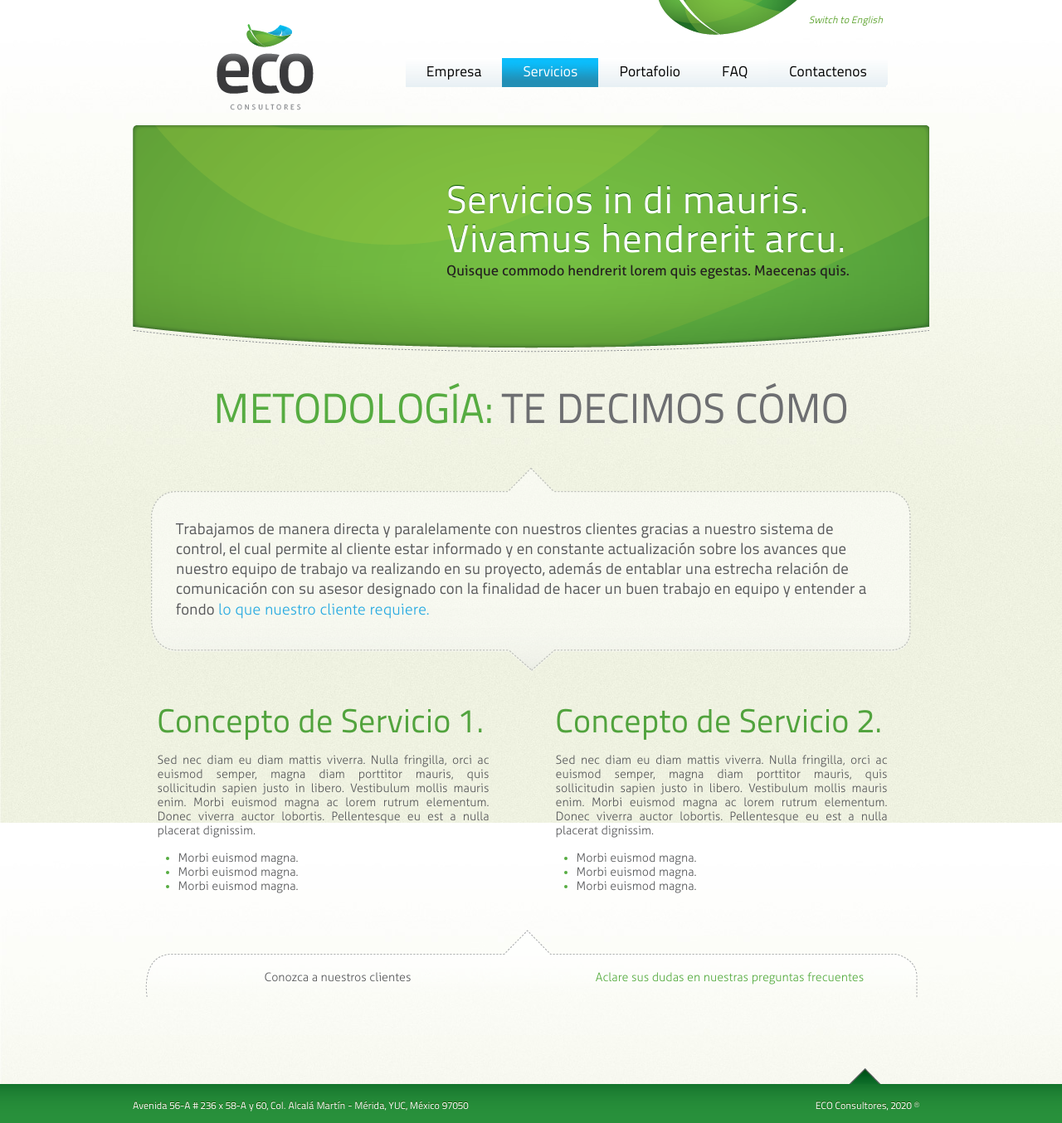
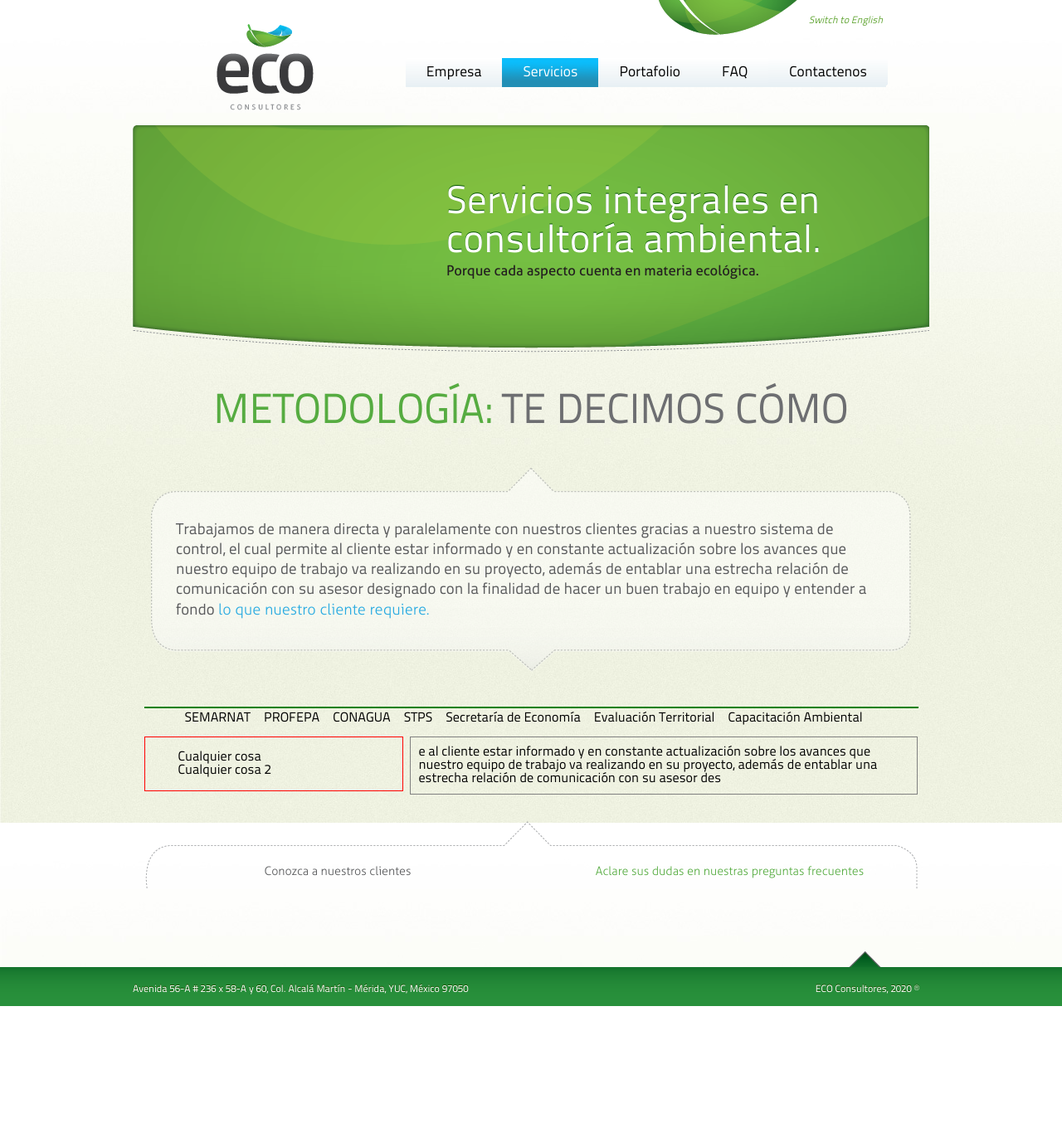
Before and after one commit to julsdelatierra/ecoproject, a Django app: template templates/servicios.html in a window 1280 px wide. Shown: the whole page at 83% size. After the commit the page ends 1213 px from the top, so only its background shows below. Run offline with Django 3.2, Linux system fonts and the light colour scheme; the template is opened without the code that fills it: most values are stand-ins (such as "Sample title", 1, 10 or a date in 2020).

Commit message:
maqueta para modulos dinamicos seccion servicios

```diff
--- a/media/css/estilo.css
+++ b/media/css/estilo.css
@@ -159,9 +159,9 @@ html, body {
 
 /*//////////////////////////////[ EMPRESA ]//////////////////////////////////////*/
 #head_big #title_company{width:572px; color:#FFF; font-size:35pt; float:left; margin:77px 0 0 58px ; text-align:left; text-shadow:0 -0.03em #045500;}
-#head_big #subtitle_company{width:572px; color:#231F20; font-size:13pt; float:left; text-align:left; margin:0 0 0 58px; font-family: 'AllerLightRegular', sans-serif;}
+#head_big #subtitle_company{width:572px; color:#231F20; font-size:13pt; float:left; text-align:left; margin:0 0 0 58px; font-family: 'AllerRegular', sans-serif; font-weight:400;}
 #content #company_philosophy{width:490px; height:261px; float:left; margin:20px 0 0 70px; color:#58595B;}
-#content #company_philosophy p{line-height:18pt;}
+#content #company_philosophy p{line-height:15pt;}
 #content #company_philosophy span#title{font-size:28pt; color:#51A33D;}
 #content #company_philosophy span#text{font-family: 'AllerLightRegular', sans-serif; text-align:justify;}
 #globe_company{width:258px; height:242px; float:left; background:url(/medios/img/globe_empresa.png) no-repeat; margin:25px 0 50px 77px; padding:58px 30px 23px 30px;}
@@ -204,11 +204,9 @@ li.project_button{list-style:none; margin:25px 25px; float:left; cursor:pointer;
 .globe_services #text{ margin:30px; font-size:14pt; color:#58595B; font-family: 'AllerLightRegular', sans-serif;}
 .globe_services span{color:#27AAE1; font-family: 'AllerLightRegular', sans-serif;}
 
-.globe_services_bottom{width:931px; height:350px;  background:url(/medios/img/globo_bottom_servicios.png) no-repeat bottom; margin:25px auto; display:block;}
+.globe_services_bottom{width:931px; height:115px;  background:url(/medios/img/globo_bottom_servicios.png) no-repeat bottom center; margin:25px auto 15px auto; display:block; overflow:hidden;}
 .globe_services_bottom #left{width:465px; height:299px; float:left;}
 .globe_services_bottom #right{width:450px; margin-left:15px; height:299px; float:left;}
-
-
 
 .globe_services_bottom .title{ margin:15px; font-size:30pt; color:#51A33D;}
 .globe_services_bottom .text{ width:400px; margin:15px 25px 5px 15px; font-size:11pt; color:#58595B; text-align:justify; font-family: 'AllerLightRegular', sans-serif;}
@@ -218,11 +216,44 @@ li.project_button{list-style:none; margin:25px 25px; float:left; cursor:pointer;
 
 .globe_services_bottom .link_bottom a:hover{text-decoration:underline;}
 
-.globe_services_bottom #left_link{width:465px; float:left; margin-top:18px; font-size:11pt; text-align:center;}
+.globe_services_bottom #left_link{width:465px; float:left; margin-top:85px; font-size:11pt; text-align:center;}
 .globe_services_bottom #left_link .link_bottom a{color:#58595B; font-family: 'AllerLightRegular', sans-serif;}
 
-.globe_services_bottom #right_link{width:450px; margin-left:15px; float:left; margin-top:18px; font-size:11pt; text-align:center;}
+.globe_services_bottom #right_link{width:450px; margin-left:15px; float:left; margin-top:85px; font-size:11pt; text-align:center;}
 .globe_services_bottom #right_link .link_bottom a{color:#56AC41; font-family: 'AllerLightRegular', sans-serif;}
+
+
+#services_container{width:931px; height:50px;  no-repeat bottom; margin:25px auto;}
+
+#process{
+outline:1px solid green;
+margin-top:10px auto;
+}
+
+#process li{
+display:inline;
+float:left;
+margin:5px 8px;
+}
+
+#actions {
+list-style-type:none;
+}
+
+#actions_container{
+width:310px;
+float:left;
+outline:1px solid red;
+margin-top:10px;
+}
+
+#actions_content{
+outline:1px solid gray;
+width:590px;
+margin:10px 0 0 10px;
+padding:10px;
+float:left;
+}
 
 /*----------------------------- /SERVICIOS ---------------------------------------*/
 
--- a/templates/faq.html
+++ b/templates/faq.html
@@ -15,11 +15,7 @@
 {%block content%}
 <div class="main_text">
 {%blocktrans%}
-Sed nec diam eu diam mattis viverra.
-Nulla fringilla, orci ac euismod semper, magna diam porttitor mauris,
-quis sollicitudin sapien justo in libero.
-Vestibulum mollis mauris enim.
-Morbi euismod magna ac lorem rutrum elementum.
+Utilice nuestro sistema de preguntas frecuentes para aclarar sus dudas y ponerse en contacto con un asesor, el cual le aclarará todas las interrogantes que tenga sobre nuestros servicios, seleccione un tema para ver las preguntas correspondientes.
 {%endblocktrans%}
 </div>
 <div style="clear:both;"></div>
--- a/templates/portafolio.html
+++ b/templates/portafolio.html
@@ -10,10 +10,10 @@
 {%block header%}
 <div id="head_big">
 <div id="title">
-    {%trans 'Portafolio in di mauris. Vivamus hendrerit arcu.'%}
+    {%trans 'Empresas comprometidas con la ecología'%}
 </div>
 <div id="subtitle">
-    {%trans 'Quisque commodo hendrerit lorem quis egestas. Maecenas quis.'%}
+    {%trans 'Promoviendo una cultura de protección ambiental.'%}
 </div>
 </div>
 
--- a/templates/servicios.html
+++ b/templates/servicios.html
@@ -9,10 +9,10 @@
 {%block header%}
 <div id="head_big">
   <div id="title">
-    {%trans 'Servicios in di mauris. Vivamus hendrerit arcu.'%}
+    {%trans 'Servicios integrales en consultoría ambiental.'%}
   </div>
   <div id="subtitle">
-    {%trans 'Quisque commodo hendrerit lorem quis egestas. Maecenas quis.'%}
+    {%trans 'Porque cada aspecto cuenta en materia ecológica.'%}
   </div>
 </div>
 
@@ -24,45 +24,35 @@
 
 <div class="globe_services">
 <div id="text">
-  <p>Trabajamos de manera directa y paralelamente con nuestros  clientes gracias a nuestro sistema de control, el cual permite al cliente estar  informado y en constante actualización sobre los avances que nuestro equipo de  trabajo va realizando en su proyecto, además de entablar una estrecha relación de  comunicación con su asesor designado con la finalidad de hacer un buen trabajo  en equipo y entender a fondo <span>lo que nuestro cliente requiere.</span></p>
-</div>
+  <p>Trabajamos de manera directa y paralelamente con nuestros  clientes gracias a nuestro sistema de control, el cual permite al cliente estar  informado y en constante actualización sobre los avances que nuestro equipo de  trabajo va realizando en su proyecto, además de entablar una estrecha relación  de comunicación con su asesor designado con la finalidad de hacer un buen  trabajo en equipo y entender a fondo <span>lo que nuestro cliente requiere.</span></p></div>
 </div>
 
-<div class="globe_services_bottom">
+<div id="services_container">
+		<ul id="process">
+			<li id="1">SEMARNAT</li>
+			<li id="2">PROFEPA</li>
+			<li id="3">CONAGUA</li>
+			<li id="4">STPS</li>
+			<li id="5">Secretaría de Economía</li>
+			<li id="6">Evaluación Territorial</li>
+			<li id="7">Capacitación Ambiental</li>
+		</ul>
 
-  <div id="left">
-    <span class="title">Concepto de Servicio 1.</span>
+	<div id="actions_container">
+		<ul id="actions">
+			<li>Cualquier cosa</li>
+			<li>Cualquier cosa 2</li>
+		</ul>
+	</div>
 
-    <div class="text">Sed nec diam eu diam mattis viverra. Nulla fringilla, orci ac euismod semper, magna diam porttitor mauris, quis sollicitudin sapien justo in libero. Vestibulum mollis mauris enim. Morbi euismod magna ac lorem rutrum elementum. Donec viverra auctor lobortis. Pellentesque eu est a nulla placerat dignissim.
-    </div>
+	<div id="actions_content">e al cliente estar informado y en constante actualización sobre los avances que nuestro equipo de trabajo va realizando en su proyecto, además de entablar una estrecha relación de comunicación con su asesor des
+</div>
 
-    <ul>
-    <li>Morbi euismod magna.</li>
-    <li>Morbi euismod magna.</li>
-    <li>Morbi euismod magna.</li>
-    </ul>
+</div>
 
 
 
-  </div>
-
-
-
-	<div id="right">
-    <span class="title">Concepto de Servicio 2.</span>
-    <div class="text">Sed nec diam eu diam mattis viverra. Nulla fringilla, orci ac euismod semper, magna diam porttitor mauris, quis sollicitudin sapien justo in libero. Vestibulum mollis mauris enim. Morbi euismod magna ac lorem rutrum elementum. Donec viverra auctor lobortis. Pellentesque eu est a nulla placerat dignissim.
-    </div>
-
-    <ul>
-    <li>Morbi euismod magna.</li>
-    <li>Morbi euismod magna.</li>
-    <li>Morbi euismod magna.</li>
-    </ul>
-
-
-
-  </div>
-
+<div class="globe_services_bottom">
 <div id="left_link">
 <div class="link_bottom"><a href="/portafolio/" target="_self">Conozca a nuestros clientes</a></div>
 </div>
```
Also changed, not shown: templates/contacto.html (+10 -16 lines), templates/empresa.html (+9 -11 lines).
